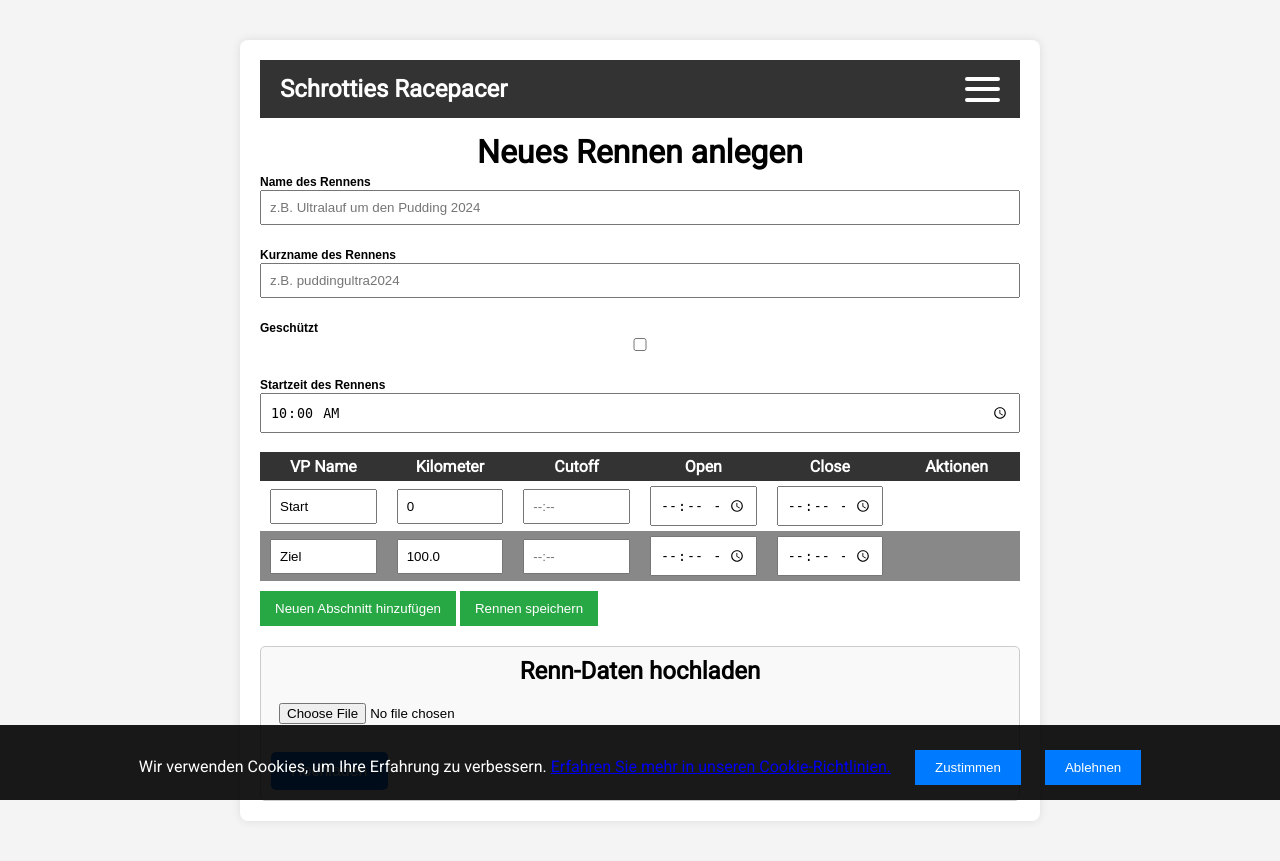
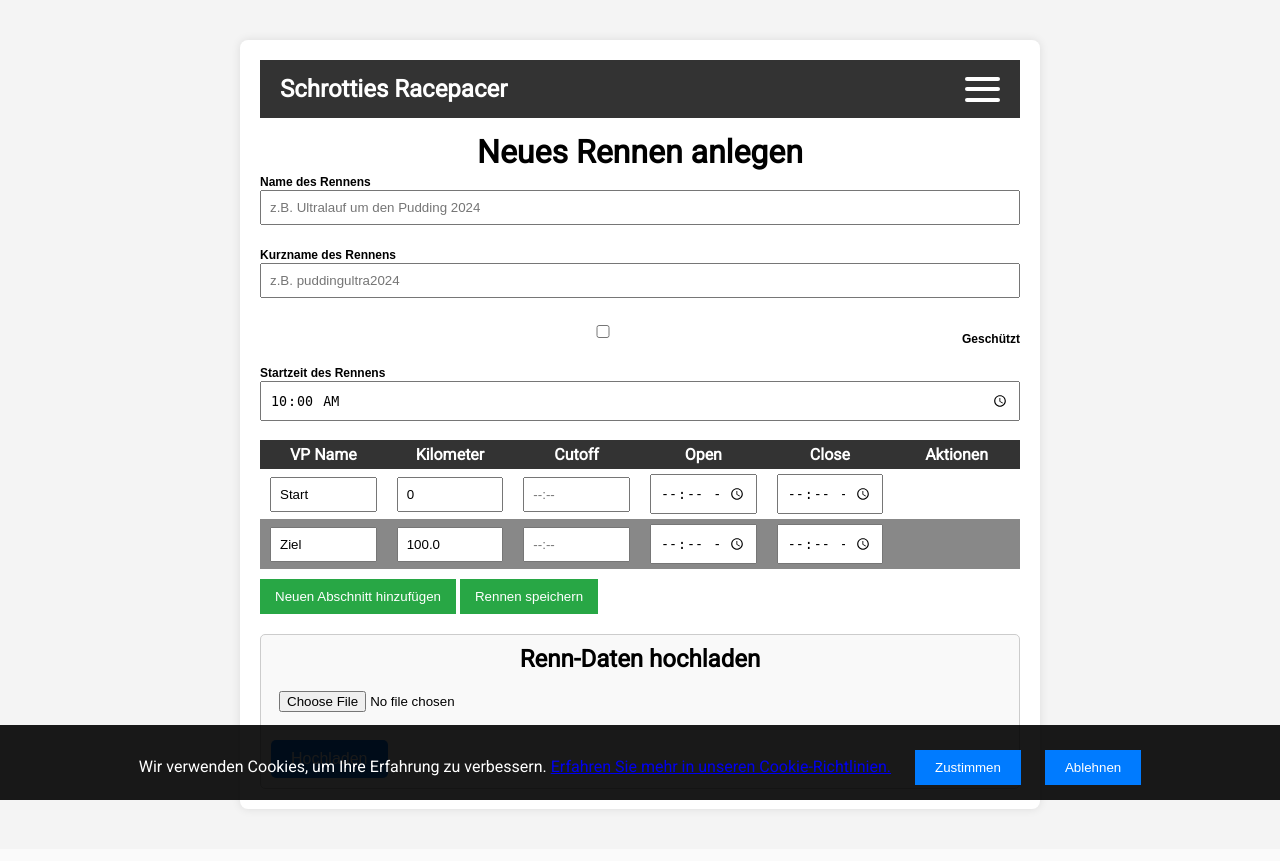
Before and after one commit to Schrottie/SchrottiesRacePacer, a PHP site: page /add_race.html in a window 1280 px wide. After the commit the page ends 812 px from the top, so only its background shows below. Run offline with PHP 8.4, Linux system fonts and the light colour scheme.

Commit message:
Kosmetik

```diff
--- a/add_race.html
+++ b/add_race.html
@@ -39,8 +39,10 @@
             <label for="kurzName">Kurzname des Rennens</label>
             <input type="text" id="kurzName" placeholder="z.B. puddingultra2024" required><br /><br />
 
-            <label for="pinned">Geschützt</label>
-            <input type="checkbox" id="pinned" name="pinned"><br /><br />
+            <div class="form-group">
+                <input type="checkbox" id="pinned" name="pinned">
+                <label for="pinned">Geschützt</label>
+            </div>
 
             <label for="startTime">Startzeit des Rennens</label>
             <input type="time" id="startTime" value="10:00" required><br /><br />
@@ -89,7 +91,6 @@
     </div>
     <script src="add_race.js"></script>
     <script src="cookie_handler.js"></script>
-    <script src="print.js"></script>
     <script src="main.js"></script>
 </body>
 </html>
--- a/styles.css
+++ b/styles.css
@@ -392,3 +392,22 @@ input {
     font-size: 0.9em;
     margin-left: 10px;
 }
+
+.form-group {
+    display: flex; /* Nutzt Flexbox für die Ausrichtung */
+    align-items: center; /* Zentriert die Elemente vertikal */
+    margin-bottom: 1rem; /* Abstand nach unten */
+}
+
+.form-group label {
+    margin-left: 0.5rem; /* Abstand zwischen Checkbox und Label */
+}
+
+input[type="text"],
+input[type="time"] {
+    width: 100%; /* Breite für die Text- und Zeit-Eingaben */
+}
+
+input[type="checkbox"] {
+    margin-right: 0.5rem; /* Abstand zwischen Checkbox und Label */
+}
```
